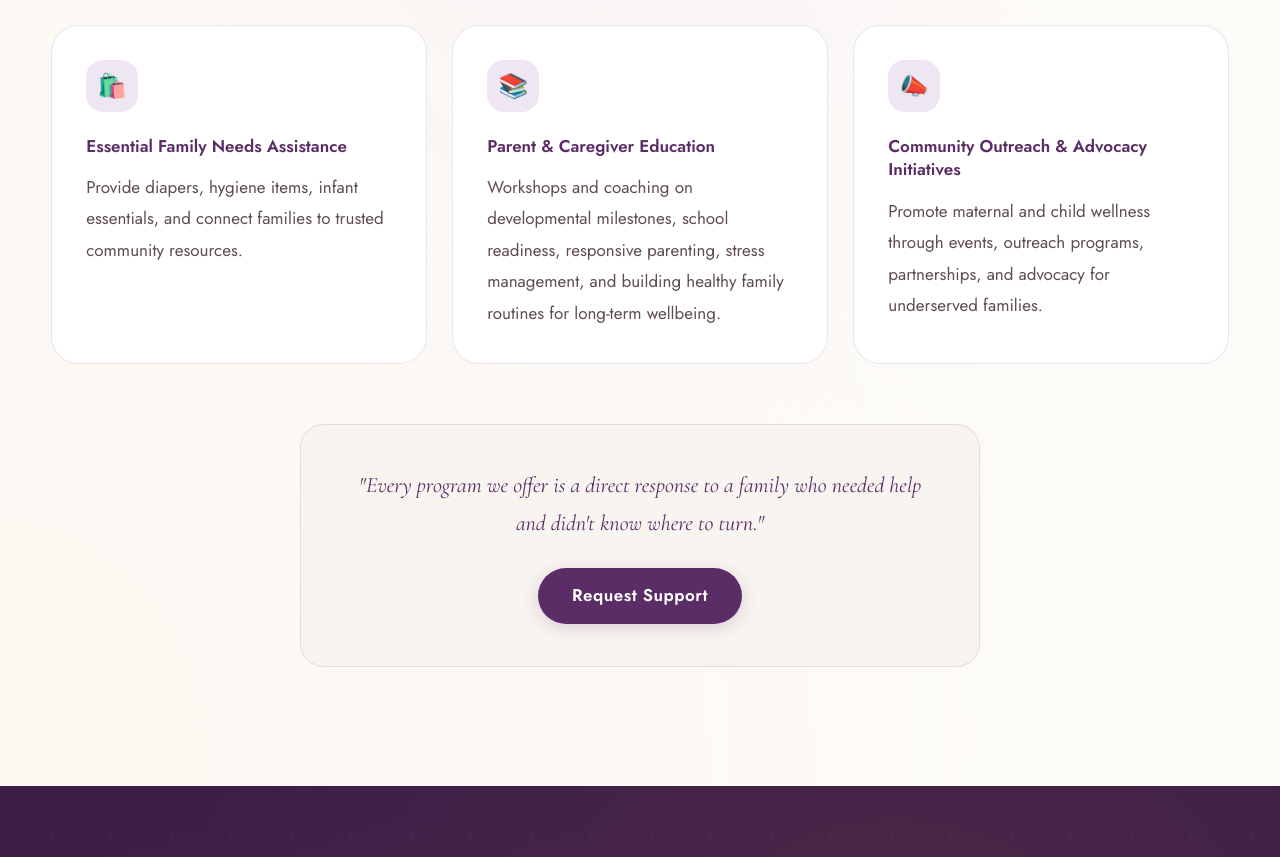
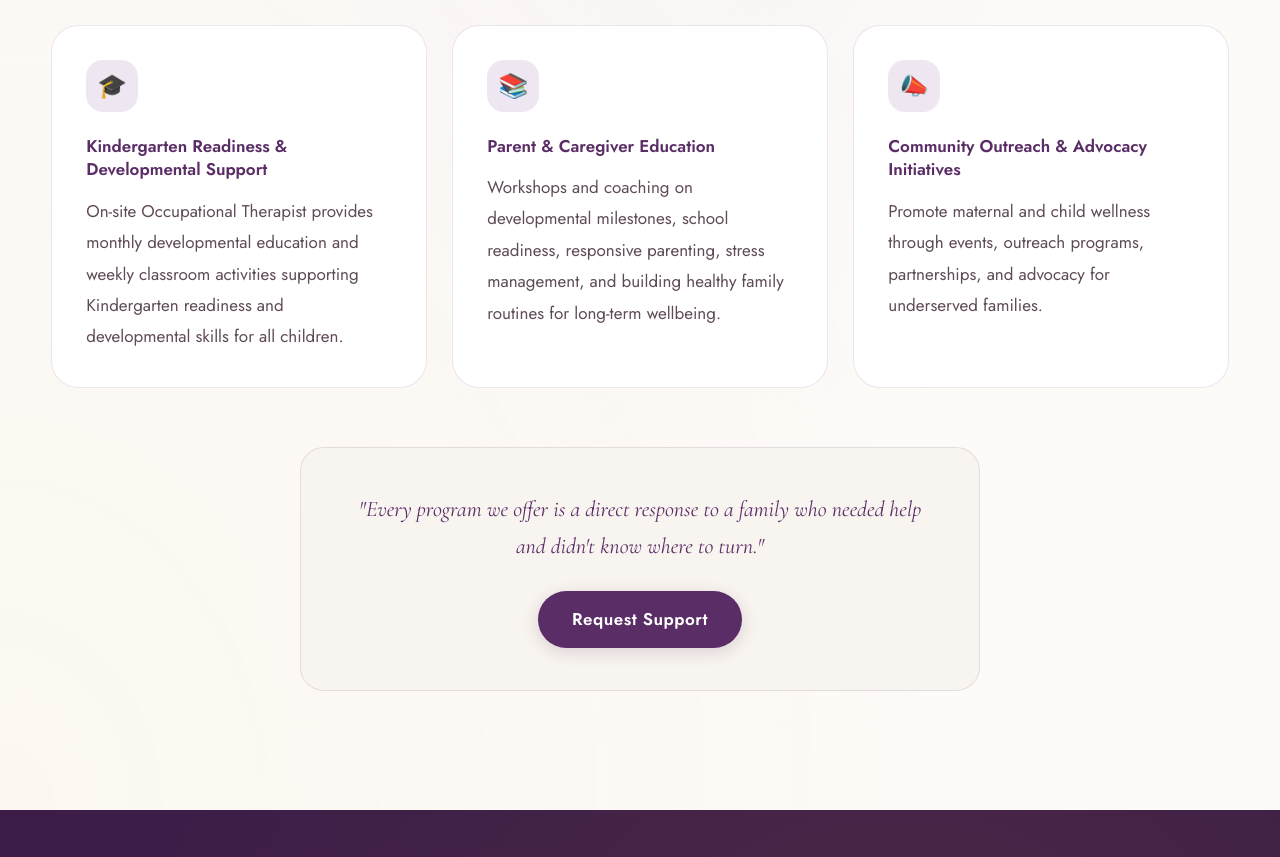
Before and after one commit to handsofhopewcen-dev/hands-of-hope-org, a Next.js app: page / in a window 1280 px wide. Shown: the part 7182-8039 px from the top of the page. Built offline with nearby package versions, Linux system fonts and the light colour scheme.

Commit message:
update: rename Essential Family Needs to Kindergarten Readiness & Developmental Support

```diff
--- a/src/components/sections/Programs.tsx
+++ b/src/components/sections/Programs.tsx
@@ -25,9 +25,9 @@ const programs = [
     color: 'var(--gold)',
   },
   {
-    icon: '🛍️',
-    title: 'Essential Family Needs Assistance',
-    desc: 'Provide diapers, hygiene items, infant essentials, and connect families to trusted community resources.',
+    icon: '🎓',
+    title: 'Kindergarten Readiness & Developmental Support',
+    desc: 'On-site Occupational Therapist provides monthly developmental education and weekly classroom activities supporting Kindergarten readiness and developmental skills for all children.',
     color: 'var(--rose)',
   },
   {
```
